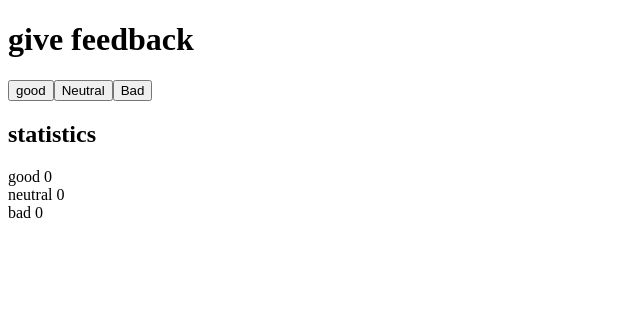
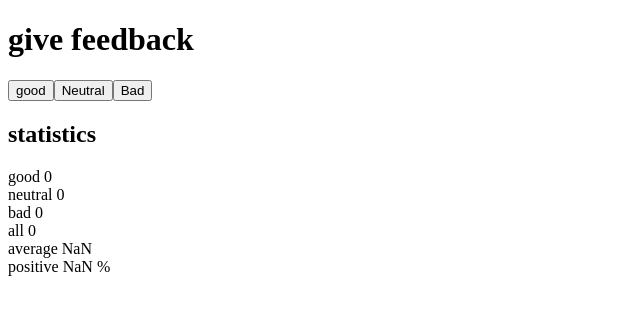
Before and after one commit to Zsquare2/FullStackOpen22, a React (Create React App) app in the folder part1/unicafe/: page / in a window 1280 px wide. Shown: the top 314 px of the page, without its empty margins (0-640 px from the left). Built offline with nearby package versions, Linux system fonts and the light colour scheme.

Commit message:
1.7 step 2

```diff
--- a/part1/unicafe/src/App.js
+++ b/part1/unicafe/src/App.js
@@ -1,7 +1,7 @@
 import { useState } from 'react'
 
 const Display = props =>(
-   <div>{props.text} {props.value}
+   <div>{props.text} {props.value} {props.units}
    </div>
 )
 
@@ -11,11 +11,15 @@ const Button = (props) => (
   </button>
 )
 
+
 const App = () => {
   // save clicks of each button to its own state
   const [good, setGood] = useState(0)
   const [neutral, setNeutral] = useState(0)
   const [bad, setBad] = useState(0)
+  const total = good + neutral + bad
+  const average = (good + bad * -1) / total
+  const positive = (good * 100 / total)
 
   return (
     <div>
@@ -27,6 +31,9 @@ const App = () => {
       <Display value={good} text="good"/>
       <Display value={neutral} text="neutral"/>
       <Display value={bad} text="bad"/>
+      <Display value={total} text="all" />
+      <Display value={average} text="average " />
+      <Display value={positive} text="positive" units="%"/>
     </div>
   )
 }
```
